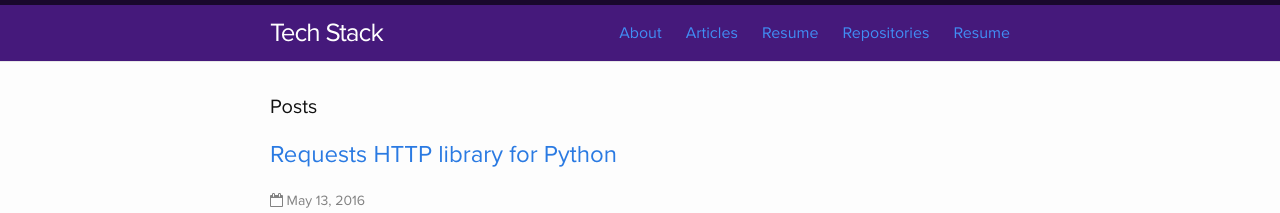
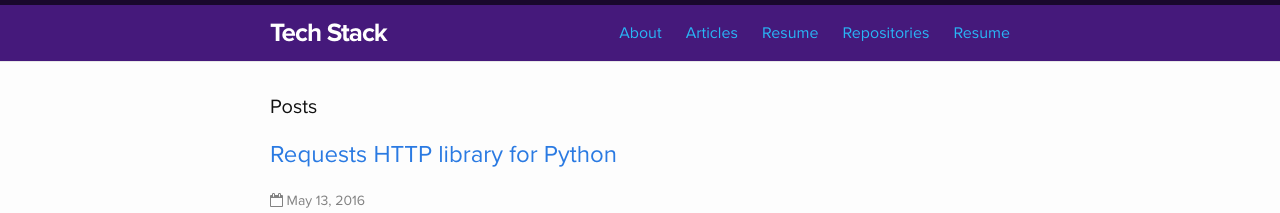
Before and after one commit to oxnz/oxnz.github.io, a Jekyll site: the page built from index.html, in a window 1280 px wide. Shown: the top 213 px of the page. Built offline with Jekyll 4.4.1, drawn with Linux system fonts in a browser that asks for light colours; the list of posts is cut into pages by our own code.

Commit message:
update style

```diff
--- a/_sass/_custom.scss
+++ b/_sass/_custom.scss
@@ -8,9 +8,9 @@ body {
 	background-color: #45197b;
 }
 
-.site-title {
-	color: #fff !important;
-	font-weight: normal;
+.site-header .site-title {
+	color: #fff;
+	font-weight: bold;
 }
 
 .site-header a:hover {
@@ -18,7 +18,11 @@ body {
 }
 
 .site-nav .page-link {
-	color: #418EF5;
+	color: #29B6F6;
+}
+
+.site-nav span.page-link {
+	font-weight: 600;
 }
 
 .post-title {
```
